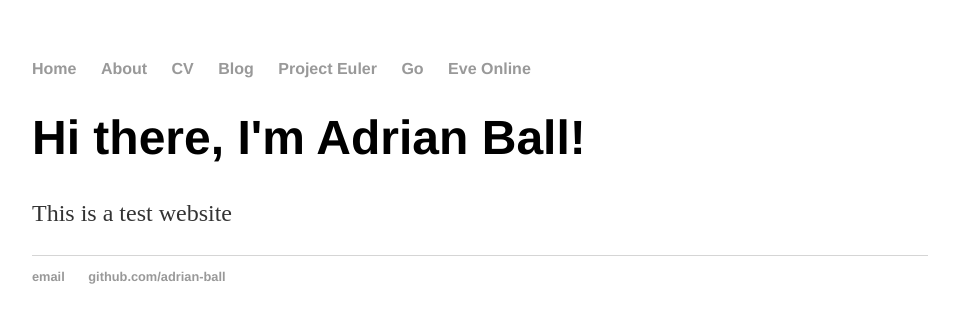
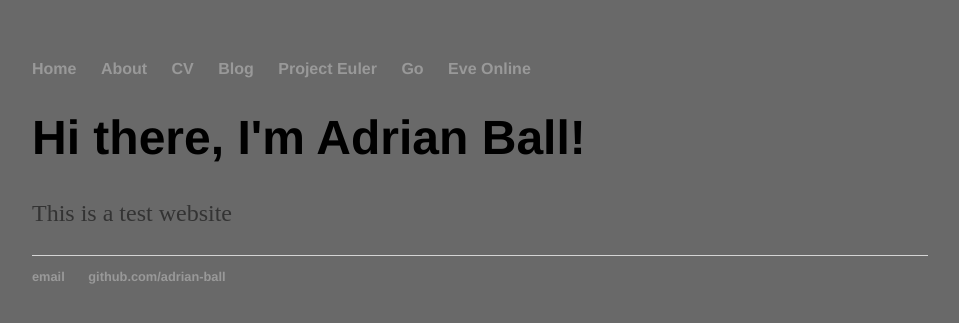
Before and after one commit to Adrian-Ball/adrian-ball.github.io, a Jekyll site: the page built from index.html, in a window 1280 px wide. Shown: the top 323 px of the page, without its empty margins (160-1119 px from the left). Built offline with Jekyll 4.4.1, drawn with Linux system fonts in a browser that asks for light colours.

Commit message:
Changed the background colour of the website

```diff
--- a/css/main.css
+++ b/css/main.css
@@ -1,6 +1,7 @@
 body {
     margin: 60px auto;
     width: 70%;
+    background-color: #696969; /* Hexadecimal value */
 }
 nav ul, footer ul {
     font-family:'Helvetica', 'Arial', 'Sans-Serif';
```
